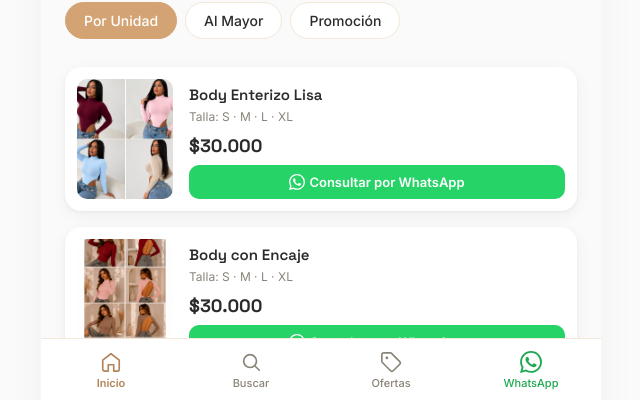
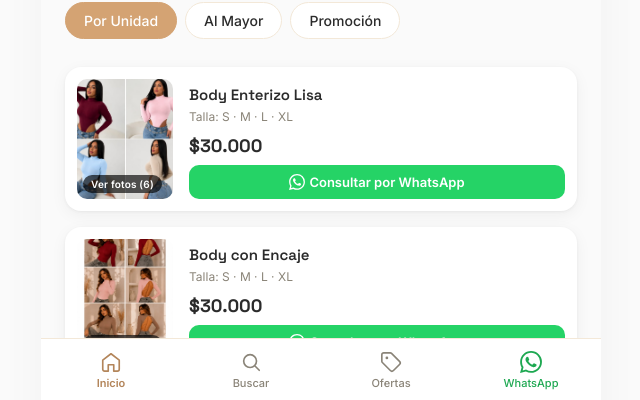
Before and after one commit to eudysj95/bodysuits-and-sport, a React (Vite) app: page / in a window 1280 px wide. Shown: the part 398-798 px from the top of the page, without its empty margins (319-959 px from the left). Built offline with nearby package versions, Linux system fonts and the light colour scheme.

Commit message:
feat: add 'Ver fotos' badge on product cards
- Shows photo count on each product image (e.g. 'Ver fotos (6)')
- Positioned at bottom-left of image with semi-transparent background
- Only shows when product has gallery images
- Clear visual indicator that card is clickable to see full gallery

```diff
--- a/src/components/ProductCard.jsx
+++ b/src/components/ProductCard.jsx
@@ -18,7 +18,7 @@ function ProductCard({ product, category = 'unidad' }) {
       <Link
         to={`/producto/${product.id}?cat=${category}`}
         className="product-card__image-link"
-        aria-label={product.name}
+        aria-label={`Ver fotos de ${product.name}`}
       >
         <ProductImage
           className="product-card__image"
@@ -26,6 +26,11 @@ function ProductCard({ product, category = 'unidad' }) {
           alt={product.name}
           loading="lazy"
         />
+        {product.gallery.length > 0 && (
+          <span className="product-card__see-more">
+            Ver fotos ({product.gallery.length + 1})
+          </span>
+        )}
       </Link>
       <div className="product-card__body">
         <h3 className="product-card__name">
--- a/src/index.css
+++ b/src/index.css
@@ -371,7 +371,22 @@ button {
 }
 
 .product-card__image-link {
+  position: relative;
   flex-shrink: 0;
+}
+
+.product-card__see-more {
+  position: absolute;
+  bottom: 6px;
+  left: 6px;
+  padding: 3px 8px;
+  border-radius: var(--radius-sm);
+  background: rgb(0 0 0 / 0.65);
+  color: #fff;
+  font-size: 10px;
+  font-weight: 600;
+  letter-spacing: 0.02em;
+  pointer-events: none;
 }
 
 .product-card__image {
```
